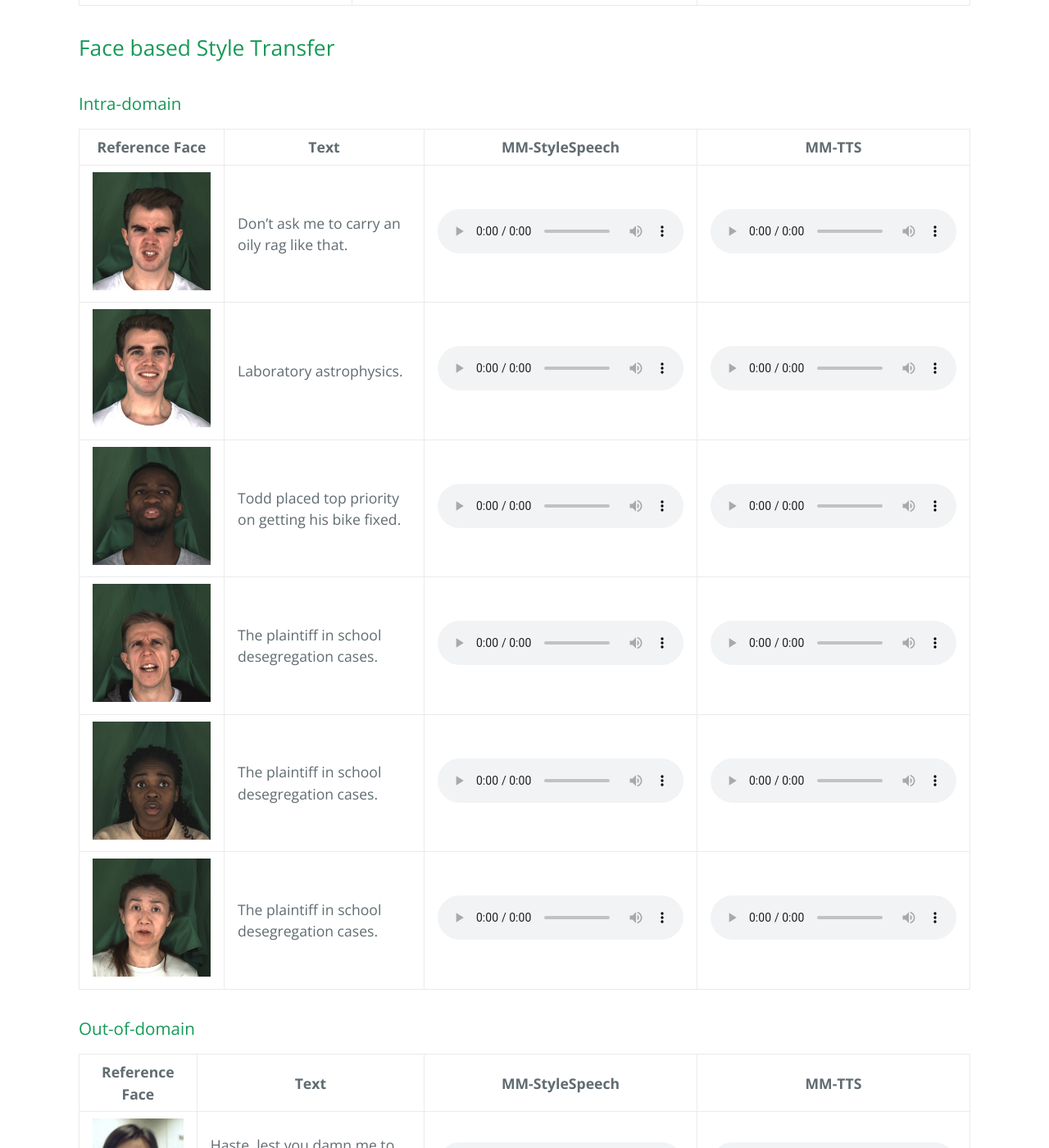
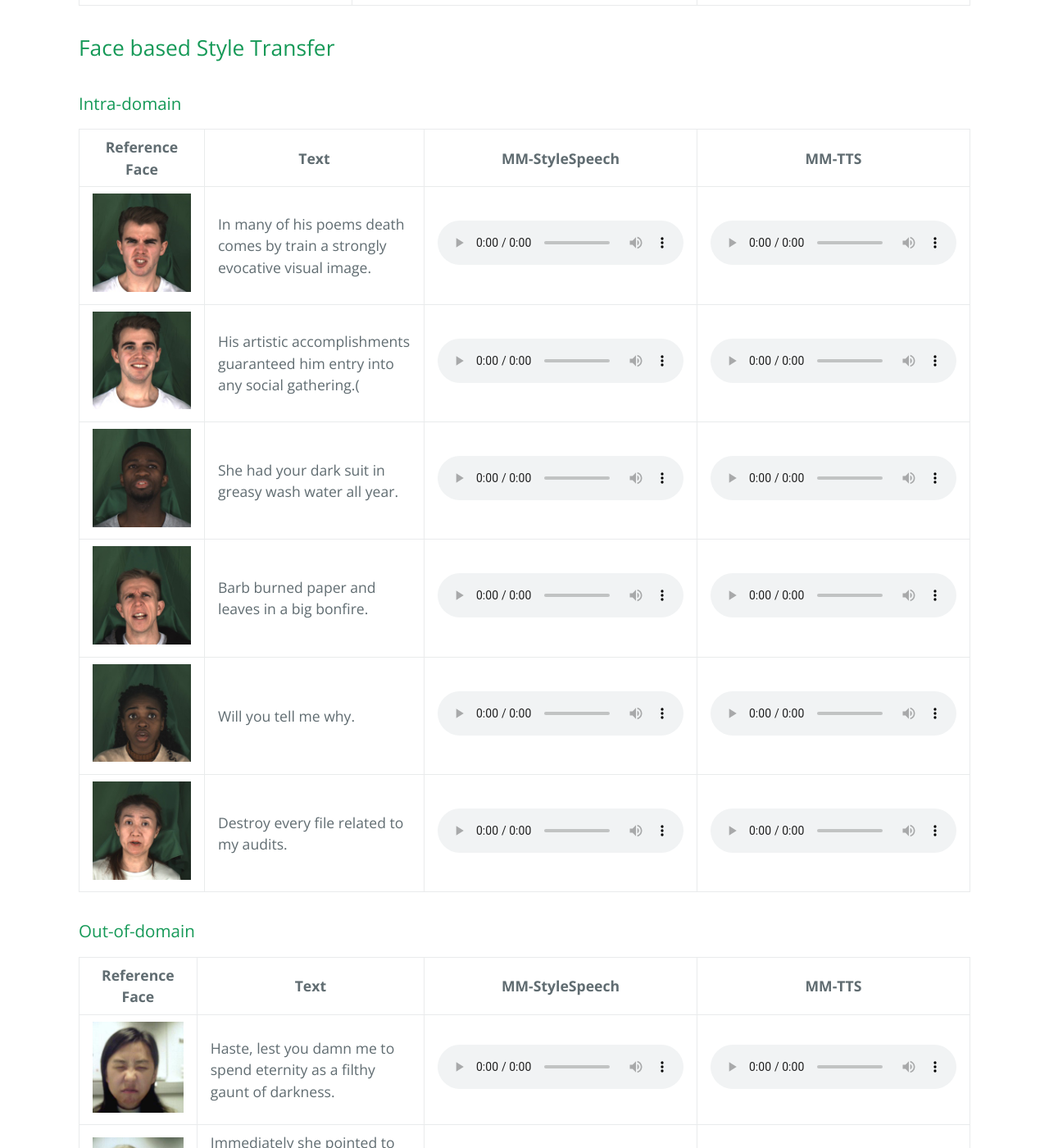
Before and after one commit to Multimodal-TTS/Multimodal-TTS.github.io, a Jekyll site: the page built from index.md, in a window 1280 px wide and 1400 px high, scrolled down 2842 px. Shown: the whole window at 82% size. Built offline with Jekyll 4.4.1, drawn with Linux system fonts in a browser that asks for light colours; our own code applies the rules of GitHub Pages for plain Markdown files; the repository's description, which GitHub fills in, is left out.

Commit message:
Update index.md

```diff
--- a/index.md
+++ b/index.md
@@ -42,12 +42,12 @@
 
 | <center> Reference Face </center> | <center> Text </center> | <center> MM-StyleSpeech </center>| <center> MM-TTS </center>|
 | -----------     |  -----------     | -----------     |  -----------     |
-|  ![](MM-TTS/Face/mead/face_M003_angry_level_3_019.jpg)  | Don't ask me to carry an oily rag like that. |  <audio src="MM-TTS/Face/mead/mmss/face_M003_angry_level_3_019.wav" controls preload></audio>  | <audio src="MM-TTS/Face/mead/mmtts/face_M003_angry_level_3_019.wav" controls preload></audio>  |
-|  ![](MM-TTS/Face/mead/face_M003_happy_level_3_017.jpg)  | Laboratory astrophysics. |  <audio src="MM-TTS/Face/mead/mmss/face_M003_happy_level_3_017.wav" controls preload></audio>  | <audio src="MM-TTS/Face/mead/mmtts/face_M003_happy_level_3_017.wav" controls preload></audio>  |
-|  ![](MM-TTS/Face/mead/face_M005_sad_level_1_001.jpg) | Todd placed top priority on getting his bike fixed.|  <audio src="MM-TTS/Face/mead/mmss/face_M005_sad_level_1_001.wav" controls preload></audio>  | <audio src="MM-TTS/Face/mead/mmtts/face_M005_sad_level_1_001.wav" controls preload></audio>  |
-|  ![](MM-TTS/Face/mead/face_M007_disgusted_level_2_010.jpg) | The plaintiff in school desegregation cases. |  <audio src="MM-TTS/Face/mead/mmss/face_M007_disgusted_level_2_010.wav" controls preload></audio>  | <audio src="MM-TTS/Face/mead/mmtts/face_M007_disgusted_level_2_010.wav" controls preload></audio>  |
-|  ![](MM-TTS/Face/mead/face_W018_surprised_level_2_003.jpg) | The plaintiff in school desegregation cases. |  <audio src="MM-TTS/Face/mead/mmss/face_W018_surprised_level_2_003.wav" controls preload></audio>  | <audio src="MM-TTS/Face/mead/mmtts/face_W018_surprised_level_2_003.wav" controls preload></audio>  |
-|  ![](MM-TTS/Face/mead/face_W021_fear_level_2_009.jpg) | The plaintiff in school desegregation cases. |  <audio src="MM-TTS/Face/mead/mmss/face_W021_fear_level_2_009.wav" controls preload></audio>  | <audio src="MM-TTS/Face/mead/mmtts/face_W021_fear_level_2_009.wav" controls preload></audio>  |
+|  ![](MM-TTS/Face/mead/face_M003_angry_level_3_019.jpg)  | In many of his poems death comes by train a strongly evocative visual image. |  <audio src="MM-TTS/Face/mead/mmss/face_M003_angry_level_3_019.wav" controls preload></audio>  | <audio src="MM-TTS/Face/mead/mmtts/face_M003_angry_level_3_019.wav" controls preload></audio>  |
+|  ![](MM-TTS/Face/mead/face_M003_happy_level_3_017.jpg)  | His artistic accomplishments guaranteed him entry into any social gathering.( |  <audio src="MM-TTS/Face/mead/mmss/face_M003_happy_level_3_017.wav" controls preload></audio>  | <audio src="MM-TTS/Face/mead/mmtts/face_M003_happy_level_3_017.wav" controls preload></audio>  |
+|  ![](MM-TTS/Face/mead/face_M005_sad_level_1_001.jpg) | She had your dark suit in greasy wash water all year.|  <audio src="MM-TTS/Face/mead/mmss/face_M005_sad_level_1_001.wav" controls preload></audio>  | <audio src="MM-TTS/Face/mead/mmtts/face_M005_sad_level_1_001.wav" controls preload></audio>  |
+|  ![](MM-TTS/Face/mead/face_M007_disgusted_level_2_010.jpg) | Barb burned paper and leaves in a big bonfire. |  <audio src="MM-TTS/Face/mead/mmss/face_M007_disgusted_level_2_010.wav" controls preload></audio>  | <audio src="MM-TTS/Face/mead/mmtts/face_M007_disgusted_level_2_010.wav" controls preload></audio>  |
+|  ![](MM-TTS/Face/mead/face_W018_surprised_level_2_003.jpg) | Will you tell me why. |  <audio src="MM-TTS/Face/mead/mmss/face_W018_surprised_level_2_003.wav" controls preload></audio>  | <audio src="MM-TTS/Face/mead/mmtts/face_W018_surprised_level_2_003.wav" controls preload></audio>  |
+|  ![](MM-TTS/Face/mead/face_W021_fear_level_2_009.jpg) | Destroy every file related to my audits. |  <audio src="MM-TTS/Face/mead/mmss/face_W021_fear_level_2_009.wav" controls preload></audio>  | <audio src="MM-TTS/Face/mead/mmtts/face_W021_fear_level_2_009.wav" controls preload></audio>  |
 
 ### Out-of-domain
 
```
